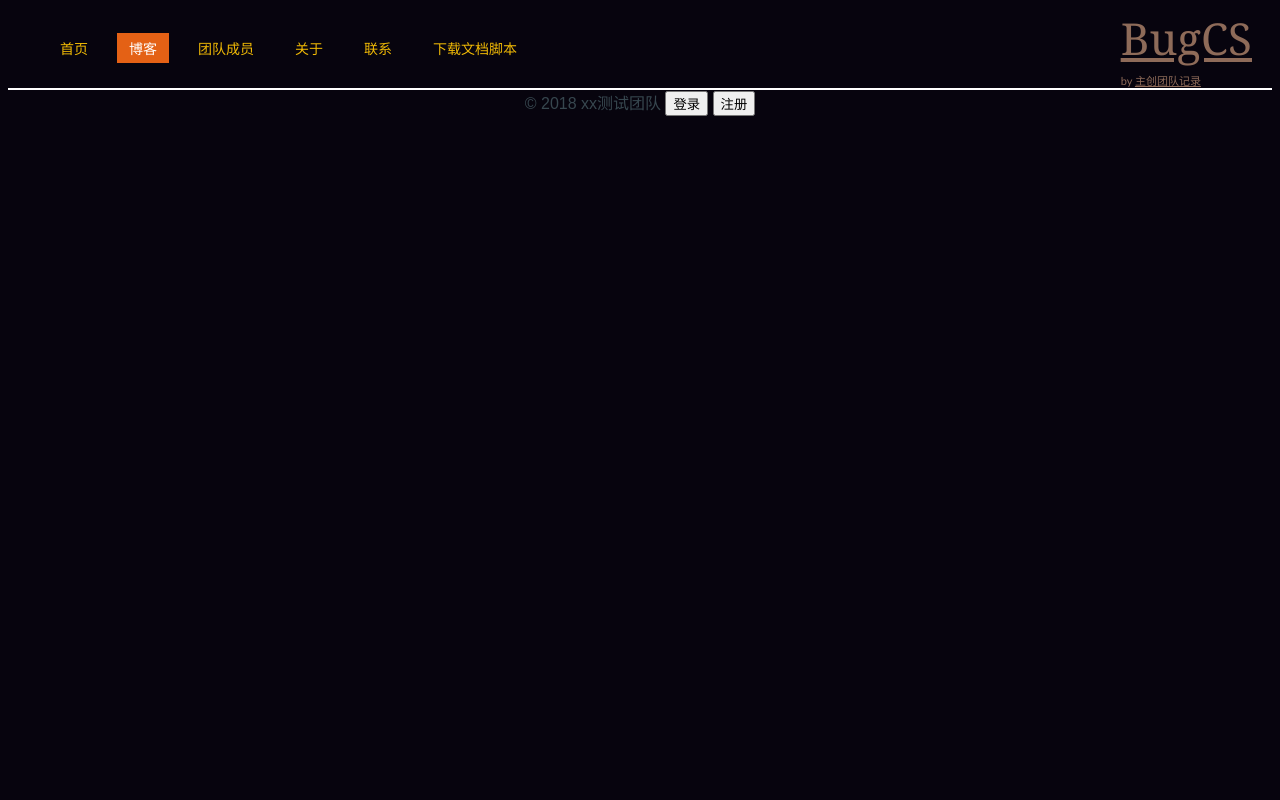
After one commit to BugCS/smallplan, a Django app: template templates/blogDetail.html in a window 1280 px wide. The commit adds this page. Run offline with Django 3.2, Linux system fonts and the light colour scheme; the template is opened without the code that fills it, so the values that code supplies are empty; parts of the project's set-up code (start-up, migrations or seed data) failed here and were passed over.

Commit message:
修正logo文字链接问题

```diff
--- a/static/assets/css/download.css
+++ b/static/assets/css/download.css
@@ -79,7 +79,7 @@ i {
     width: 540px;
     border-radius: 5px;
     height: 153px;
-    background-color: #48a4ac;
+    background-color: #4f391b;
     margin-bottom: 25px;
     border: 1px solid #e0e0e0;
 }
@@ -95,7 +95,7 @@ i {
     vertical-align: middle;
     line-height: 153px;
     text-align: center;
-    background-color: #fafafa;
+    background-color: #e46115;
     position: relative;
     border-top-left-radius: 5px;
     border-bottom-left-radius: 5px;
--- a/templates/Teammembers.html
+++ b/templates/Teammembers.html
@@ -46,8 +46,8 @@
 			</ul>
 		</div>
 		<div id="logo">
-		<h1><a href="#">BugCS</a></h1>
-		<p>by <a href="http://www.freecsstemplates.org/">主创团队记录</a></p>
+		<h1><a href="/api/index">BugCS</a></h1>
+		<p>by <a href="/api/Teammembers">主创团队记录</a></p>
 	</div>
 	</div>
 </div>
--- /dev/null
+++ b/templates/blogDetail.html
@@ -0,0 +1,70 @@
+<!doctype html>
+<html lang="zh">
+<head>
+    <meta charset="UTF-8">
+    <meta http-equiv="X-UA-Compatible" content="IE=edge,chrome=1">
+    <meta name="viewport" content="initial-scale=1.0, maximum-scale=1.0, user-scalable=no">
+    <title>文章详情</title>
+     {% load staticfiles %}
+	<link rel="stylesheet" href="{% static 'assets/css/common.css' %}">
+<style type="text/css">
+
+	html {
+		position: relative;
+		min-height: 100%;
+	}
+
+	body {
+		background-color: #07040e;
+		color: #37474F;
+		font-family: 'Raleway', sans-serif;
+		font-weight: 300;
+		font-size: 16px;
+	}
+
+	h1, h2, h3 {
+		font-weight: 200;
+	}
+
+</style>
+
+</head>
+<body>
+<div id="header-wrapper">
+	<div id="header">
+		<div id="menu">
+			<ul>
+				<li ><a href="/api/index">首页</a></li>
+				<li class="current_page_item" ><a href="/api/blog">博客</a></li>
+				<li ><a href="/api/Teammembers">团队成员</a></li>
+				<li><a href="#">关于</a></li>
+				<li><a href="#">联系</a></li>
+				<li><a href="/api/download">下载文档脚本</a></li>
+			</ul>
+		</div>
+		<div id="logo">
+		<h1><a href="/api/index">BugCS</a></h1>
+		<p>by <a href="/api/Teammembers">主创团队记录</a></p>
+	</div>
+	</div>
+</div>
+	<!-- end #header -->
+
+<div class="content">
+</div>
+<script src="/static/assets/js/jquery.min.js" type="text/javascript"></script>
+<script>
+
+</script>
+
+<footer class="SignFlowHomepage-footer">
+
+    <div class="ZhihuRights">
+        <span>© 2018 xx测试团队</span>
+        <input class="loginbtn" type="button" value="登录">
+        <input class="loginbtn" type="button" value="注册">
+    </div>
+
+</footer>
+</body>
+</html>
--- a/templates/download.html
+++ b/templates/download.html
@@ -23,14 +23,14 @@
 			</ul>
 		</div>
 		<div id="logo">
-		<h1><a href="#">BugCS</a></h1>
-		<p>by <a href="http://www.freecsstemplates.org/">主创团队记录</a></p>
+		<h1><a href="/api/index">BugCS</a></h1>
+		<p>by <a href="/api/Teammembers">主创团队记录</a></p>
 	</div>
 	</div>
 </div>
 	<!-- end #header -->
 <div class="fullslide">
-    <div style="display: inline-block;border-radius: 20px;background: #48a4ac;"><input type="search" results="s"/></div>
+    <div style="display: inline-block;border-radius: 20px;background: #e46115;"><input type="search" results="s"/></div>
     <button class="searchbth">Search</button>
 </div>
 
```
Also changed, not shown: templates/sudoku.html (+13 -3 lines), tjblog/views.py (+8 -0 lines).
